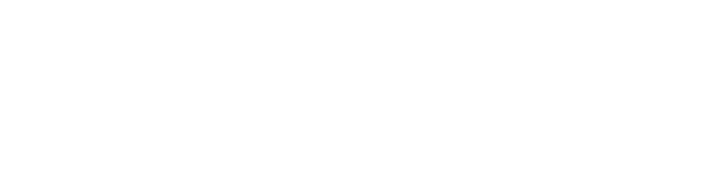
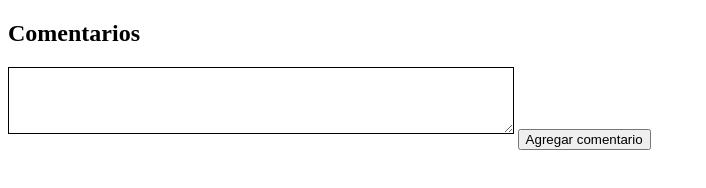
Before and after one commit to pamela-flores222/Js_desde_0, a plain HTML site: page Entregables/index.html in a window 1280 px wide. Shown: the whole page, without its empty margins (0-706 px from the left). Drawn offline with Linux system fonts and the light colour scheme.

Commit message:
se crea archivos de estilos

```diff
--- /dev/null
+++ b/Entregables/6.DOM.js
@@ -0,0 +1,5 @@
+const boton = document.getElementById('agregar');
+const inputTexto = document.getElementById('texto');
+const listaComentarios = document.getElementById('comentarios');
+boton.addEventListener('click', () => {
+    const contenido = inputTexto.value.trim();
--- a/Entregables/index.html
+++ b/Entregables/index.html
@@ -3,10 +3,17 @@
 <head>
     <meta charset="UTF-8">
     <meta name="viewport" content="width=device-width, initial-scale=1.0">
-    <title>Document</title>
-</head>
+    <link rel="stylesheet" href="style.css">
+    <title>Formulario</title>
 <body>
+  <h2>Comentarios</h2>
 
-    <script src="5.objetos.js"></script>
+  <div class="container">
+    <textarea id="texto" name="comentario" rows="3"></textarea>
+    <button id="agregar">Agregar comentario</button>
+  </div>
+
+  <div id="comentarios"></div>
+
+  <script src="6.DOM.js"></script>
 </body>
-</html>
--- /dev/null
+++ b/Entregables/style.css
@@ -0,0 +1,8 @@
+input[type="text"],
+textarea {
+  width: 40%;
+  box-sizing: border-box;
+  padding: 10px;
+  margin-bottom: 10px;
+  border: 1px solid #000;
+}
```
